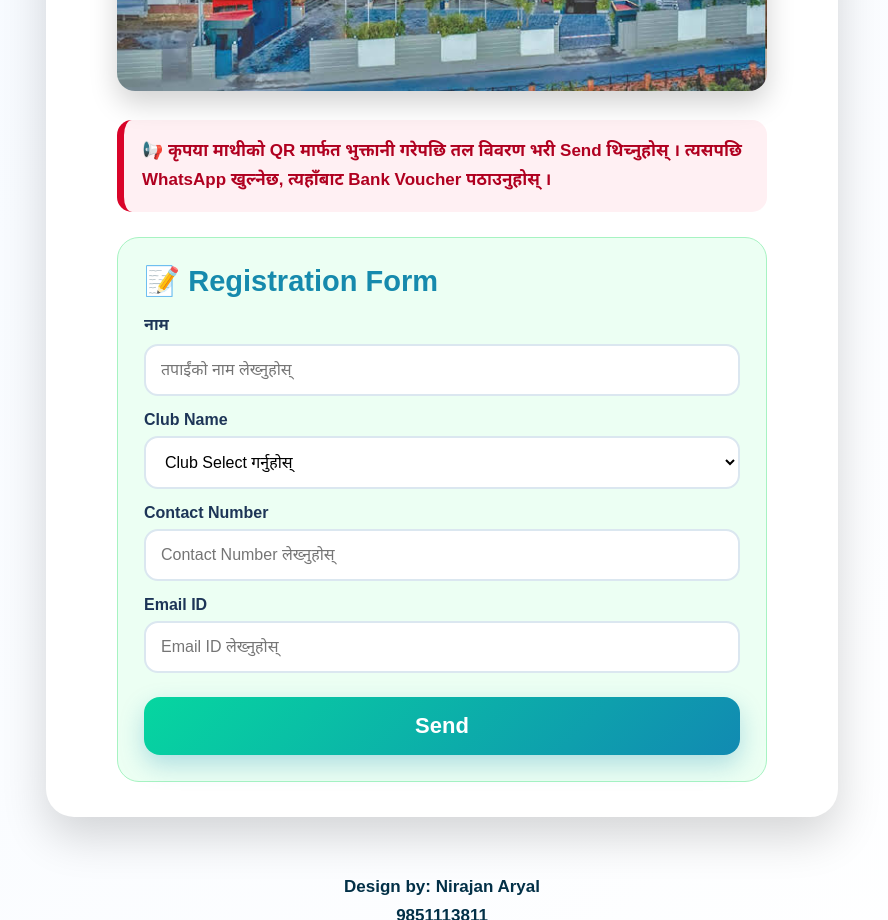
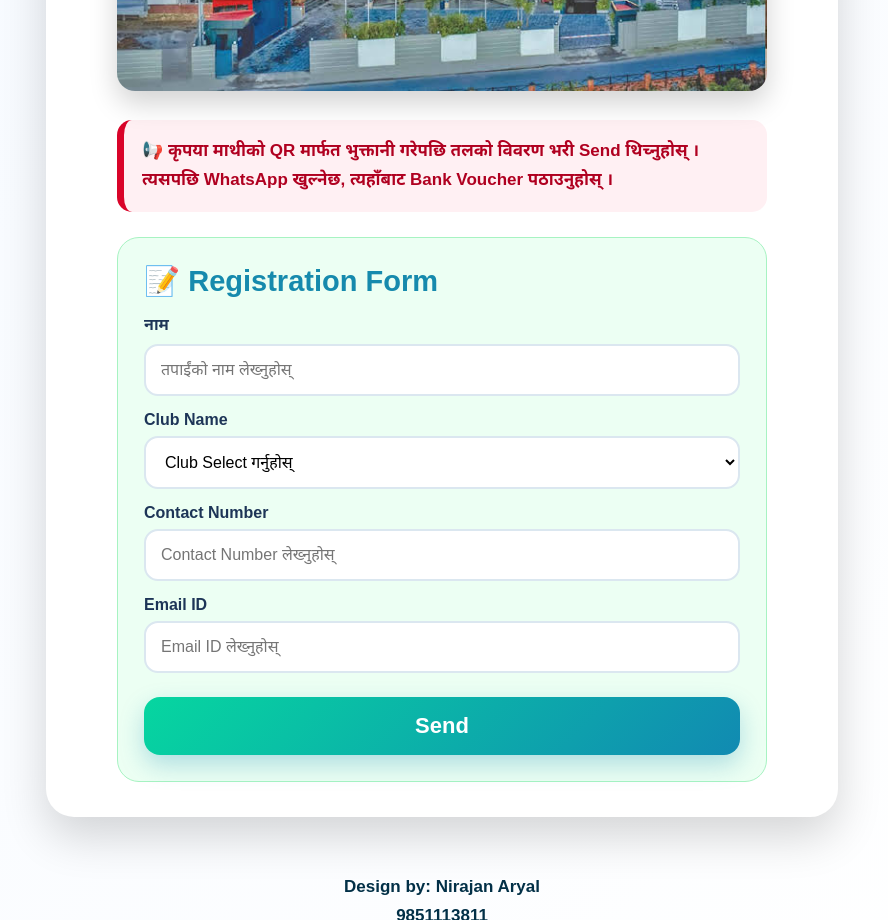
Before and after one commit to district325f/presidents-meet, a plain HTML site: page index.html in a window 1280 px wide. Shown: the part 840-1760 px from the top of the page, without its empty margins (198-1086 px from the left). Drawn offline with Linux system fonts and the light colour scheme; no server answers.

Commit message:
Update index.html

```diff
--- a/index.html
+++ b/index.html
@@ -71,7 +71,7 @@
     </div>
 
     <div class="notice">
-      📢 कृपया माथीको QR मार्फत भुक्तानी गरेपछि तल विवरण भरी Send थिच्नुहोस् ।
+      📢 कृपया माथीको QR मार्फत भुक्तानी गरेपछि तलको विवरण भरी Send थिच्नुहोस् ।
       त्यसपछि WhatsApp खुल्नेछ, त्यहाँबाट Bank Voucher पठाउनुहोस् ।
     </div>
 
```
